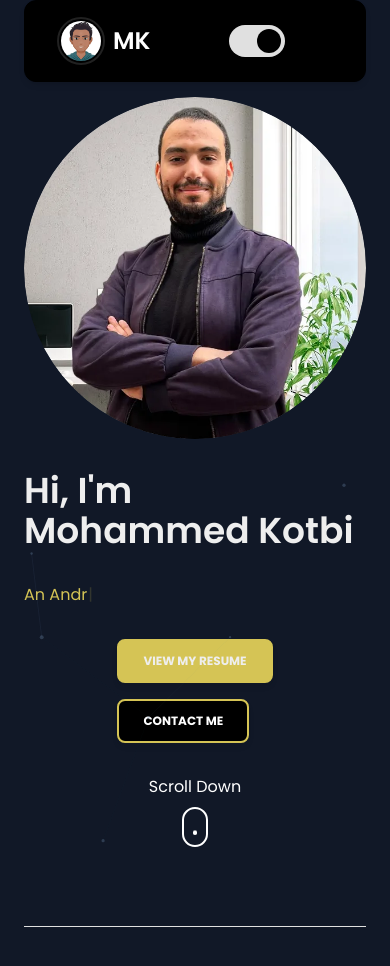
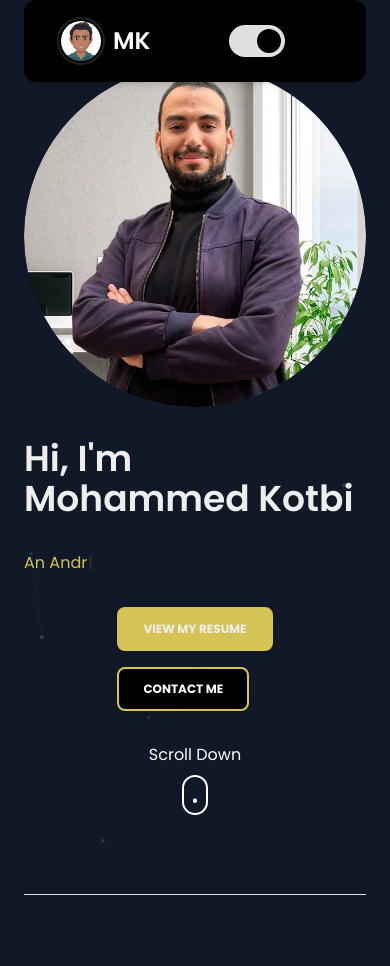
Before and after one commit to shadowofleaf96/PortFolio-NextJS, a Next.js app: page / in a window 390 px wide. Shown: the top 966 px of the page. Built offline with nearby package versions, Linux system fonts and the light colour scheme; some icons are missing.

Commit message:
add a margin in hero section

```diff
--- a/src/pages/hero/Hero.jsx
+++ b/src/pages/hero/Hero.jsx
@@ -123,7 +123,7 @@ function Hero() {
   return (
     <div
       id="home"
-      className="flex flex-col items-center justify-center h-screen -mt-8"
+      className="flex flex-col items-center justify-center h-screen -mt-16 md:-mt-8"
     >
       <Particles
         id="tsparticles"
```
